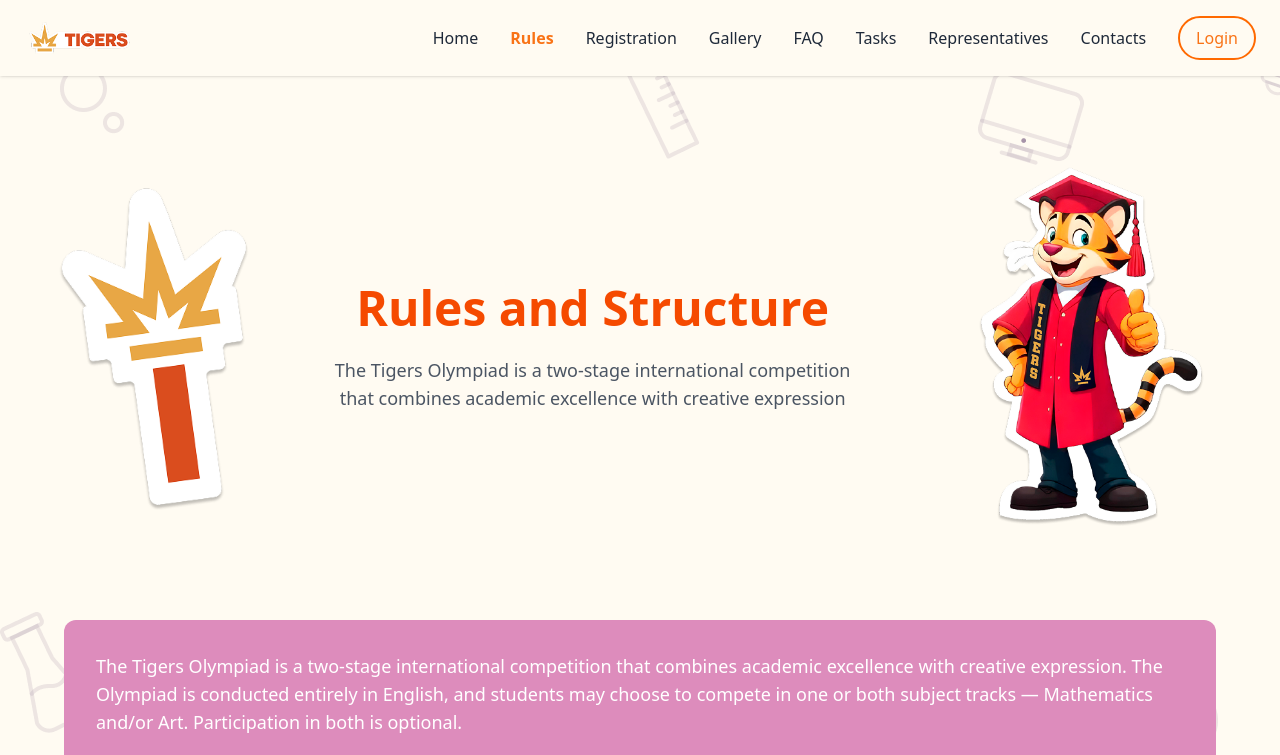
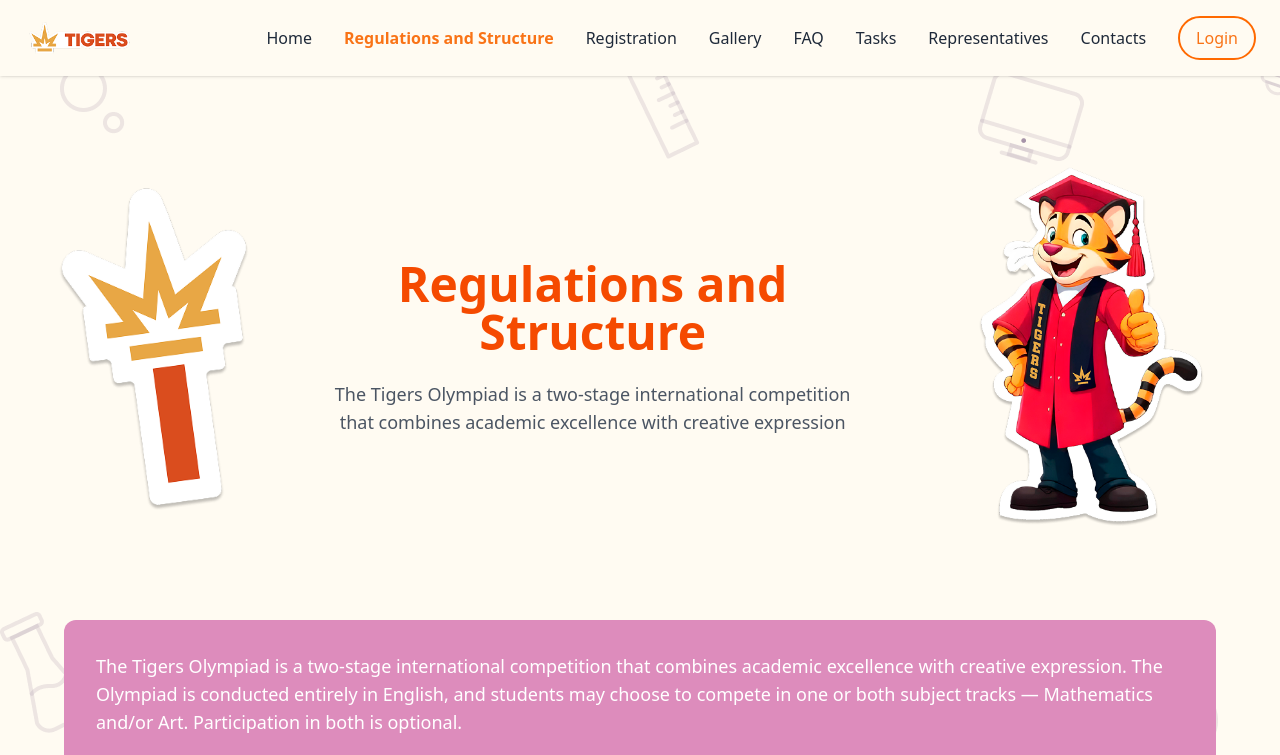
Before and after one commit to VladNaboka/olympiad_tiger_site, a Next.js app: page /rules in a window 1280 px wide. Shown: the top 755 px of the page. Built offline with nearby package versions, Linux system fonts and the light colour scheme.

Commit message:
fix text and blocks

```diff
--- a/src/app/page.js
+++ b/src/app/page.js
@@ -22,8 +22,8 @@
         </div>
 
         {/* Main hero content */}
-        <div className="container mx-auto px-4 py-24 flex flex-col lg:flex-row items-center relative z-10">
-          <div className="lg:w-1/2 mb-10 lg:mb-0">
+        <div className="container mx-auto px-4 py-8 md:py-24 flex flex-col lg:flex-row items-center relative z-10">
+          <div className="lg:w-1/2 mb-4 lg:mb-0">
             <h1 className="text-5xl font-bold mb-6 text-black">
               International <span className="text-orange-500">Tigers</span><br />
               Olympiad
@@ -39,7 +39,7 @@
               Register
             </Link>
           </div>
-          <div className="lg:w-1/2 flex justify-center items-center">
+          <div className="lg:w-1/2 hidden lg:flex justify-center items-center">
             <div className="relative h-[550px] w-full">
               <Image
                 src="/image/main1.png"
--- a/src/app/rules/page.js
+++ b/src/app/rules/page.js
@@ -27,7 +27,7 @@
             {/* Center - Title and Description */}
             <div className="md:w-2/4 text-center my-6 md:my-0">
               <h1 className="text-4xl md:text-5xl font-bold text-orange-600 mb-4 md:mb-6">
-                Rules and Structure
+                Regulations and Structure
               </h1>
               <p className="text-lg text-gray-600 max-w-xl mx-auto px-2">
                 The Tigers Olympiad is a two-stage international competition that combines academic excellence with creative expression
--- a/src/components/footer.js
+++ b/src/components/footer.js
@@ -20,7 +20,7 @@
             <ul className="space-y-2">
               <li>
                 <Link href="/rules" className="text-gray-300 hover:text-pink-400 transition-colors">
-                  Rules and Structure
+                  Regulations and Structure
                 </Link>
               </li>
               <li>
--- a/src/components/navbar.js
+++ b/src/components/navbar.js
@@ -9,12 +9,12 @@
   const [mobileMenuOpen, setMobileMenuOpen] = useState(false);
   const pathname = usePathname();
 
-  // Функция для определения активности ссылки
+  // Function to determine link activity
   const isActive = (path) => {
     return pathname === path;
   };
 
-  // Стиль для активного пункта меню
+  // Style for active menu item
   const activeStyle = "text-orange-500 font-semibold";
   const defaultStyle = "hover:text-orange-500 transition-colors font-medium";
 
@@ -41,7 +41,7 @@
               Home
             </Link>
             <Link href="/rules" className={isActive('/rules') ? activeStyle : defaultStyle}>
-              Rules
+              Regulations and Structure
             </Link>
             <Link href="/register" className={isActive('/register') ? activeStyle : defaultStyle}>
               Registration
@@ -122,7 +122,7 @@
               className={`px-3 py-2 rounded ${isActive('/rules') ? 'bg-orange-100 text-orange-500 font-semibold' : 'hover:bg-gray-100 transition-colors font-medium'}`}
               onClick={() => setMobileMenuOpen(false)}
             >
-              Rules
+              Regulations and Structure
             </Link>
             <Link
               href="/register"
```
